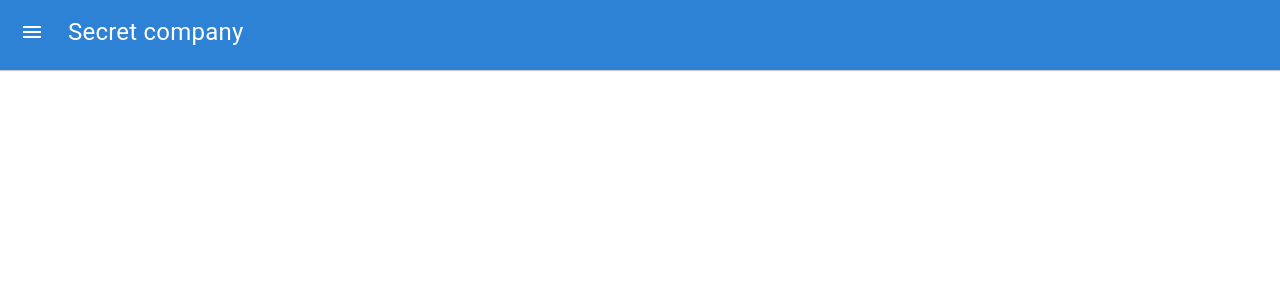
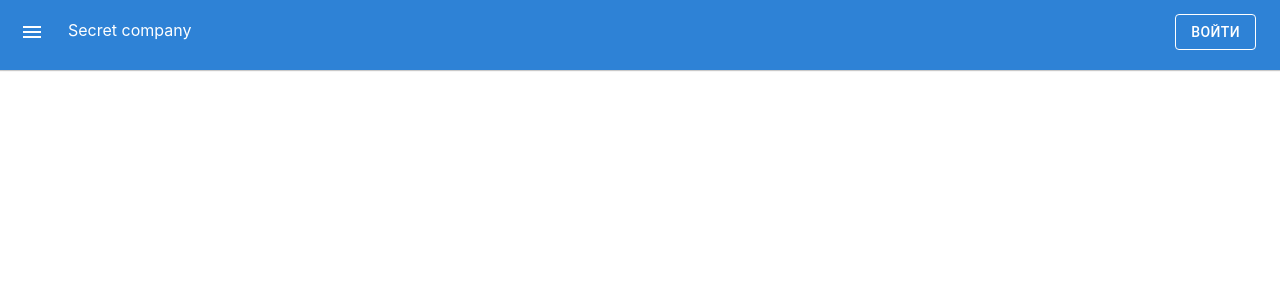
Before and after one commit to R3laxation/Registration-test, a React (Create React App) app: page / in a window 1280 px wide. Shown: the top 300 px of the page. Built offline with nearby package versions, Linux system fonts and the light colour scheme.

Commit message:
Added Login button and redirect

```diff
--- a/src/components/header/Header.tsx
+++ b/src/components/header/Header.tsx
@@ -1,8 +1,10 @@
-import {IconButton, Typography, Toolbar} from '@mui/material';
+import {IconButton, Typography, Toolbar, Button, Box} from '@mui/material';
 import AppBar, {AppBarProps as MuiAppBarProps} from '@mui/material/AppBar/AppBar';
 import * as React from 'react';
 import {Menu} from "@mui/icons-material";
 import {styled} from "@mui/material/styles";
+import {Link} from "react-router-dom";
+import {PATH} from "../../common/constants";
 
 interface AppBarProps extends MuiAppBarProps {
     open?: boolean;
@@ -31,8 +33,9 @@ export const Header = ({open, handleDrawer, clickedButtonHandler}: HeaderPropsTy
     }
 
     return (
-        <HeaderBar open={open}>
-            <Toolbar>
+        <HeaderBar open={open} >
+            <Toolbar sx={{display: 'flex', justifyContent: 'space-between'}}>
+                <Box>
                     <IconButton
                         onClick={onClickHandler}
                         edge="start"
@@ -40,8 +43,12 @@ export const Header = ({open, handleDrawer, clickedButtonHandler}: HeaderPropsTy
                     >
                         <Menu />
                     </IconButton>
-                {/*<img src={logo} alt="logo" style={{width: '30px', marginRight: '20px' }}/>*/}
-                <Title>Secret company</Title>
+                    <span>Secret company</span>
+                </Box>
+                <Link to={PATH.LOGIN} style={{textDecoration:'none'}}>
+                    <Button color="primary" variant="outlined" sx={{color: 'white', border: '1px solid white'}}>Войти</Button>
+                </Link>
+
             </Toolbar>
         </HeaderBar>
     );
```
Lines whose indentation alone changed are shown as unchanged.
